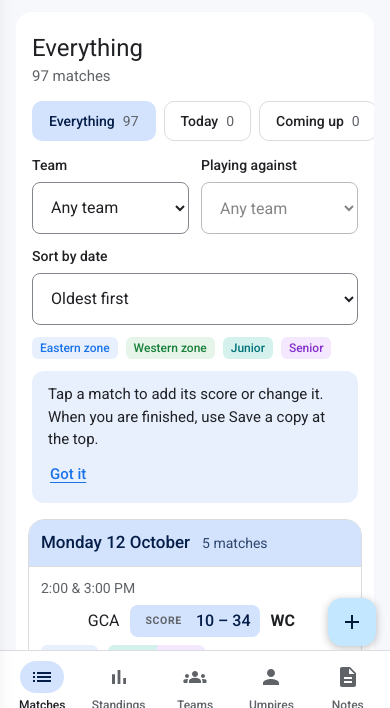
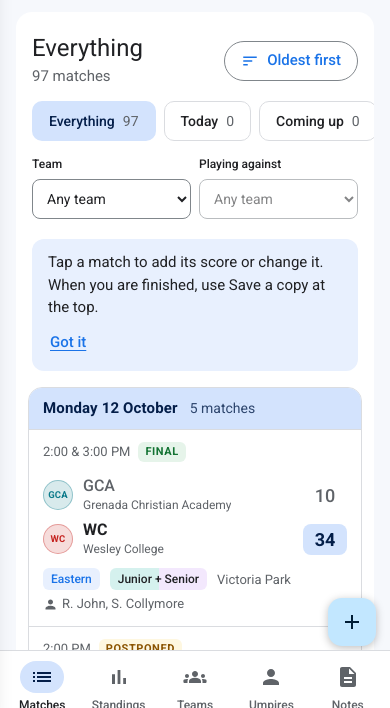
Before and after one commit to Darkbrad1/netball-scorebook, a website: page index.html in a window 390 px wide. Shown: the part 118-826 px from the top of the page. Drawn offline with nearby package versions, Linux system fonts and the light colour scheme.

Commit message:
Redesign match cards, filters and group leaders
- Match cards stack the two teams, each with a colour badge, code and
  school name, with junior and senior scores in columns on the right.
  The winner's name and score are bold; the loser's are grey.
- Status (Final, Postponed) sits under the time.
- Sort is a button beside the page title; Team and Playing against
  share one row. The colour legend is gone (each card has its tags).
- Group leaders show Won/lost and goal difference on two short lines,
  and sit two across on phones.

Co-Authored-By: Claude Opus 5.5 <noreply@anthropic.com>
Claude-Session: https://claude.ai/code/session_01CwLue8AtNC8DRQR79YPyXS

```diff
--- a/index.html
+++ b/index.html
@@ -228,7 +228,9 @@ input[type=text]:focus,input[type=date]:focus,input[type=number]:focus,select:fo
 .lbl2{font-size:14px; font-weight:500}
 .hint2{color:var(--post); font-size:13px}
 .addrow{display:flex; flex-wrap:wrap; gap:10px}
-.mfilters{display:grid; grid-template-columns:repeat(3,minmax(0,1fr)); gap:12px; padding:4px 24px 12px}
+.mfilters{display:grid; grid-template-columns:repeat(2,minmax(0,1fr)); gap:12px; padding:4px 24px 12px; max-width:560px}
+.sortbtn{align-self:center}
+.sortbtn .ic{width:18px; height:18px}
 .mfilters select:disabled{opacity:.55}
 .grid2{display:grid; grid-template-columns:repeat(2,minmax(0,1fr)); gap:16px}
 .newbox{margin-top:8px; padding:10px 12px; border-radius:12px; background:var(--sel); display:flex; flex-direction:column; gap:8px; font-size:14px}
@@ -471,6 +473,64 @@ input[type=text]:focus,input[type=date]:focus,input[type=number]:focus,select:fo
 }
 @media (max-width:899px) and (min-width:560px){ .bar-in{grid-template-columns:auto minmax(0,1fr) auto; grid-template-areas:"brand search save"} .brand span{display:none} }
 @media (prefers-reduced-motion:reduce){ .nav{transition:none} }
+
+/* ---------- match cards (stacked teams, scores on the right) ---------- */
+.mc{display:grid; grid-template-columns:84px minmax(0,1fr); gap:6px 16px; width:100%; padding:14px 20px; border:0; border-top:1px solid var(--line); background:none; text-align:left; color:inherit; font:inherit; cursor:pointer}
+.dbox .mc:first-of-type{border-top:0}
+.mc:hover{background:var(--surface-2)}
+.mc.sel{background:var(--sel)}
+.mc-side{display:flex; flex-direction:column; gap:6px; align-items:flex-start; padding-top:2px}
+.mc-time{font-size:13px; color:var(--muted); line-height:1.25}
+.mc-st{font-size:11px; font-weight:700; letter-spacing:.05em; text-transform:uppercase; border-radius:6px; padding:2px 7px}
+.mc-st.done{background:var(--played-bg); color:var(--played)}
+.mc-st.post{background:var(--post-bg); color:var(--post)}
+.mc-grid{display:grid; grid-template-columns:minmax(0,1fr) repeat(var(--n),48px); gap:6px 4px; align-items:center; min-width:0}
+.mc-h{font-size:10.5px; font-weight:700; letter-spacing:.07em; color:var(--muted); line-height:1}
+.mc-h.sc{text-align:center}
+.mc-nm{display:flex; align-items:center; gap:10px; min-width:0}
+.mc-tx{display:flex; align-items:baseline; gap:8px; min-width:0}
+.mc-tx b{font-weight:500; font-size:16px; white-space:nowrap}
+.mc-tx small{font-size:13px; color:var(--muted); min-width:0; overflow:hidden; text-overflow:ellipsis; white-space:nowrap}
+.mc-nm.win b{font-weight:700}
+.mc-nm.lose b{color:var(--muted)}
+.mc-sc{font-size:18px; font-weight:500; text-align:center; font-variant-numeric:tabular-nums; border-radius:8px; padding:2px 0}
+.mc-sc.win{font-weight:700; background:var(--primary-soft); color:var(--on-soft)}
+.mc-sc.lose{color:var(--muted)}
+.mc-sc.none{color:var(--line-strong)}
+.crest{--c:#5F6368; flex:none; display:inline-grid; place-items:center; width:30px; height:30px; border-radius:50%; background:color-mix(in srgb,var(--c) 16%,var(--surface)); color:var(--c); font-size:9.5px; font-weight:700; letter-spacing:.02em; border:1px solid color-mix(in srgb,var(--c) 35%,transparent)}
+.mc-meta{grid-column:2; display:flex; flex-wrap:wrap; gap:4px 10px; align-items:center; font-size:13px; color:var(--muted); min-width:0; padding-top:2px}
+.mc-where{display:inline-flex; align-items:center; gap:4px; min-width:0}
+.mc-where .ic{width:15px; height:15px; flex:none}
+.dbox{border-radius:14px}
+.dbox-h{padding:10px 20px}
+.dbox-h b{font-size:15px; font-weight:700; letter-spacing:.01em}
+.lead .crest{width:38px; height:38px; font-size:11px}
+.rec-l{display:none}
+.lead .ln .rec-s{display:block; line-height:1.35}
+@media (max-width:899px){
+  .mc{grid-template-columns:minmax(0,1fr); padding:12px 14px; gap:8px}
+  .mc-side{flex-direction:row; align-items:center; gap:8px; padding:0}
+  .mc-meta{grid-column:1}
+  .mc-grid{grid-template-columns:minmax(0,1fr) repeat(var(--n),44px)}
+  .mc-tx{flex-direction:column; align-items:flex-start; gap:0}
+  .mc-tx b{line-height:1.25}
+  .mc-tx small{font-size:12px; max-width:100%}
+  .dbox-h{padding:9px 14px}
+  .mfilters{gap:8px}
+  .mfilters label:last-child{grid-column:auto}
+  .mfilters .field span{font-size:12px}
+  .mfilters select{min-height:40px; padding:6px 26px 6px 10px; font-size:14px}
+  .leaders{grid-template-columns:repeat(2,minmax(0,1fr)); gap:8px}
+  .lead{padding:10px 12px; gap:6px; border-radius:12px}
+  .lead .lg{font-size:12px}
+  .lead .lg .zc,.lead .lg .lv{font-size:11px; padding:1px 6px}
+  .lead .crown{display:none}
+  .lead .crest{width:30px; height:30px; font-size:9.5px}
+  .lead .ln b{font-size:16px}
+  .lead .ln span{font-size:12px}
+  .rec-l{display:none}
+  .lead .ln .rec-s{display:block; line-height:1.35}
+}
 </style>
 
 </head>
@@ -516,14 +576,12 @@ input[type=text]:focus,input[type=date]:focus,input[type=number]:focus,select:fo
 
     <main class="content">
       <section id="panel-matches" aria-labelledby="mTitle">
-        <div class="phead"><div><h2 id="mTitle"></h2><p id="mSub" aria-live="polite"></p></div></div>
+        <div class="phead"><div><h2 id="mTitle"></h2><p id="mSub" aria-live="polite"></p></div><button class="btn small sortbtn" type="button" id="fSort"></button></div>
         <div class="chips" id="chips" role="group" aria-label="Which matches to show"></div>
         <div class="mfilters">
           <label class="field"><span>Team</span><select id="fTeamA"></select></label>
           <label class="field"><span>Playing against</span><select id="fTeamB"></select></label>
-          <label class="field"><span>Sort by date</span><select id="fSort"><option value="asc">Oldest first</option><option value="desc">Newest first</option></select></label>
         </div>
-        <div class="legend" aria-hidden="true"><span class="zc EAST">Eastern zone</span><span class="zc WEST">Western zone</span><span class="lv JNR">Junior</span><span class="lv SNR">Senior</span></div>
         <div class="tip" id="tips"><span>Tap a match to add its score or change it. When you are finished, use Save a copy at the top.</span><button class="link" id="hideTips" type="button">Got it</button></div>
         <div id="list"></div>
       </section>
@@ -860,29 +918,36 @@ function teamLab(code,shown,win){
   const inner='<span class="full">'+esc(nm)+'</span><span class="abbr">'+esc(shown)+'</span>';
   return win?'<b>'+inner+'</b>':inner;
 }
+const CREST=['#1A73E8','#188038','#B06000','#8430CE','#C5221F','#0B7A8A','#5F6368','#B3261E'];
+function crest(code){
+  const c=String(code||'?').replace(/[^A-Za-z0-9]/g,'');
+  let h=0; for(const ch of c)h=(h*31+ch.charCodeAt(0))>>>0;
+  return '<span class="crest" style="--c:'+CREST[h%CREST.length]+'" aria-hidden="true">'+esc(c.slice(0,3)||'?')+'</span>';
+}
 function matchRow(f){
   const cols=matchCols(f);
   const played=cols.filter(c=>c.a!==null);
   const w1=played.length>0&&played.every(c=>c.a>c.b), w2=played.length>0&&played.every(c=>c.b>c.a);
   const tagged=cols.length>1||f.div==='JNR/SNR';
-  const short=l=>l.indexOf('Junior')===0?l.replace('Junior','JNR'):l.indexOf('Senior')===0?l.replace('Senior','SNR'):l.toUpperCase();
-  const pills=played.length
-    ? played.map(c=>'<span class="pill played">'+(tagged?'<i class="l-'+(c.label.indexOf('Junior')===0?'JNR':c.label.indexOf('Senior')===0?'SNR':'X')+'">'+esc(short(c.label))+'</i>':'')+esc(c.a)+' – '+esc(c.b)+'</span>').join('')
-    : '<span class="pill vs">vs</span>';
+  const short=l=>l.indexOf('Junior')===0?l.replace('Junior','JNR'):l.indexOf('Senior')===0?l.replace('Senior','SNR'):'';
   const t1=f.t1||'Team 1', t2=f.t2||'Team 2';
-  const n1=schoolName(f.t1), n2=schoolName(f.t2);
-  const meta=f.venue||'';
+  const scoreTxt=played.map(c=>c.label+' '+c.a+' to '+c.b).join(', ');
+  const nc=cols.length;
+  const head=tagged?'<span class="mc-h"></span>'+cols.map(c=>'<span class="mc-h sc">'+esc(short(c.label))+'</span>').join(''):'';
+  const row=(code,shown,won,which)=>{
+    const nm=schoolName(code);
+    return '<span class="mc-nm'+(won?' win':'')+(played.length&&!won?' lose':'')+'">'+crest(shown)+'<span class="mc-tx"><b>'+esc(shown)+'</b>'+(nm?'<small>'+esc(nm)+'</small>':'')+'</span></span>'+
+      cols.map(c=>{const v=which===1?c.a:c.b, o=which===1?c.b:c.a;
+        return v===null?'<span class="mc-sc none">–</span>':'<span class="mc-sc'+(v>o?' win':v<o?' lose':'')+'">'+esc(v)+'</span>';}).join('');
+  };
+  const stTag=f.status==='Postponed'?'<span class="mc-st post">Postponed</span>':f.status==='Result recorded'?'<span class="mc-st done">'+(played.length?'Final':'Played')+'</span>':'';
   const lvTag=f.div==='JNR'?'<span class="lv JNR">Junior</span>':f.div==='SNR'?'<span class="lv SNR">Senior</span>':f.div==='JNR/SNR'?'<span class="lv BOTH">Junior + Senior</span>':'';
   const zTag=f.zone?'<span class="zc '+esc(f.zone)+'">'+(f.zone==='EAST'?'Eastern':'Western')+'</span>':'';
-  const chip=f.status==='Result recorded'?'':'<span class="status '+(STATUS_CLS[f.status]||'st-todo')+'">'+esc(STATUS_LBL[f.status]||f.status)+'</span>';
-  const scoreTxt=played.map(c=>c.label+' '+c.a+' to '+c.b).join(', ');
-  return '<button type="button" class="mline z-'+esc(f.zone||'none')+(selKey()===f.k?' sel':'')+'" data-match="'+esc(f.k)+'" aria-label="'+esc(t1+' versus '+t2+(scoreTxt?', '+scoreTxt:'')+', '+STATUS_LBL[f.status]+'. Open')+'">'+
-    '<span class="ml-time">'+esc(timeLabel(f.time))+'</span>'+
-    '<span class="ml-t tr"'+(n1?' title="'+esc(n1)+'"':'')+'><span class="nm">'+teamLab(f.t1,t1,w1)+'</span>'+avatar(t1)+'</span>'+
-    '<span class="ml-sc">'+pills+'</span>'+
-    '<span class="ml-t"'+(n2?' title="'+esc(n2)+'"':'')+'>'+avatar(t2)+'<span class="nm">'+teamLab(f.t2,t2,w2)+'</span></span>'+
-    '<span class="ml-meta">'+chip+zTag+lvTag+'<span class="mt">'+esc(meta)+'</span>'+(f.ump?'<span class="mu">'+ICON.ump.replace('class="ic"','class="ic"')+'<span>'+esc(umpList(f.ump).join(', '))+'</span></span>':'')+'</span>'+
-    '<span class="ml-go" aria-hidden="true">›</span>'+
+  const where=[f.venue,umpList(f.ump).join(', ')].filter(Boolean);
+  return '<button type="button" class="mc z-'+esc(f.zone||'none')+(selKey()===f.k?' sel':'')+'" data-match="'+esc(f.k)+'" aria-label="'+esc(t1+' versus '+t2+(scoreTxt?', '+scoreTxt:'')+', '+STATUS_LBL[f.status]+'. Open')+'">'+
+    '<span class="mc-side"><span class="mc-time">'+esc(timeLabel(f.time))+'</span>'+stTag+'</span>'+
+    '<span class="mc-grid" style="--n:'+nc+'">'+head+row(f.t1,t1,w1,1)+row(f.t2,t2,w2,2)+'</span>'+
+    '<span class="mc-meta">'+zTag+lvTag+(f.venue?'<span class="mc-where">'+esc(f.venue)+'</span>':'')+(f.ump?'<span class="mc-where">'+ICON.ump+esc(umpList(f.ump).join(', '))+'</span>':'')+'</span>'+
   '</button>';
 }
 function renderMatches(){
@@ -972,7 +1037,7 @@ function renderStandings(){
   $('#leaders').innerHTML=GROUPS.map(([z,l])=>{
     const g=G[z+'|'+l], k=z+'|'+l, ld=g.leader;
     return '<button type="button" class="lead g-'+z+'" data-grp="'+k+'" aria-pressed="'+(V.grp===k?'true':'false')+'"><span class="lg"><span class="zc '+z+'">'+(z==='EAST'?'Eastern':'Western')+'</span><span class="lv '+l+'">'+(l==='SNR'?'Senior':'Junior')+'</span>'+plural(g.games.length,'game')+' played</span>'+
-      (ld?'<span class="crown">IN THE LEAD</span><span class="lw">'+avatar(ld.code)+'<span class="ln"><b>'+esc(ld.code)+'</b><span>'+esc(record(ld))+' · goal difference '+esc(sgn(ld.gd))+'</span></span></span>'
+      (ld?'<span class="crown">IN THE LEAD</span><span class="lw">'+crest(ld.code)+'<span class="ln"><b>'+esc(ld.code)+'</b><span class="rec-l">'+esc(record(ld))+' · goal difference '+esc(sgn(ld.gd))+'</span><span class="rec-s">'+esc('Won '+ld.w+', lost '+ld.l)+'<br>'+esc('Goal diff. '+sgn(ld.gd))+'</span></span></span>'
          :'<span class="none">No results yet</span>')+'</button>';
   }).join('');
   const g=G[V.grp], list=g.list;
@@ -1479,8 +1544,9 @@ $('#fZone').addEventListener('input',e=>{V.zone=e.target.value; showTab('matches
 $('#fLevel').addEventListener('input',e=>{V.level=e.target.value; showTab('matches'); renderMatches();});
 $('#fTeamA').addEventListener('input',e=>{V.tA=e.target.value; if(V.tB===V.tA||!V.tA)V.tB=''; fillTeamFilters(); showTab('matches'); renderMatches();});
 $('#fTeamB').addEventListener('input',e=>{V.tB=e.target.value; showTab('matches'); renderMatches();});
-$('#fSort').value=V.sort;
-$('#fSort').addEventListener('input',e=>{V.sort=e.target.value; try{localStorage.setItem('netball-scorebook-sort',V.sort);}catch(x){} renderMatches();});
+function sortLabel(){const b=$('#fSort'); b.innerHTML='<svg class="ic" viewBox="0 0 24 24" aria-hidden="true"><path d="M3 18h6v-2H3v2zM3 6v2h18V6H3zm0 7h12v-2H3v2z"/></svg>'+(V.sort==='desc'?'Newest first':'Oldest first'); b.setAttribute('aria-label','Sorted by date, '+(V.sort==='desc'?'newest':'oldest')+' first. Tap to change.');}
+sortLabel();
+$('#fSort').addEventListener('click',()=>{V.sort=V.sort==='desc'?'asc':'desc'; try{localStorage.setItem('netball-scorebook-sort',V.sort);}catch(x){} sortLabel(); renderMatches();});
 try{ if(localStorage.getItem(TIPS)==='1')$('#tips').hidden=true; }catch(e){}
 $('#hideTips').addEventListener('click',()=>{$('#tips').hidden=true; try{localStorage.setItem(TIPS,'1');}catch(e){}});
 
```
